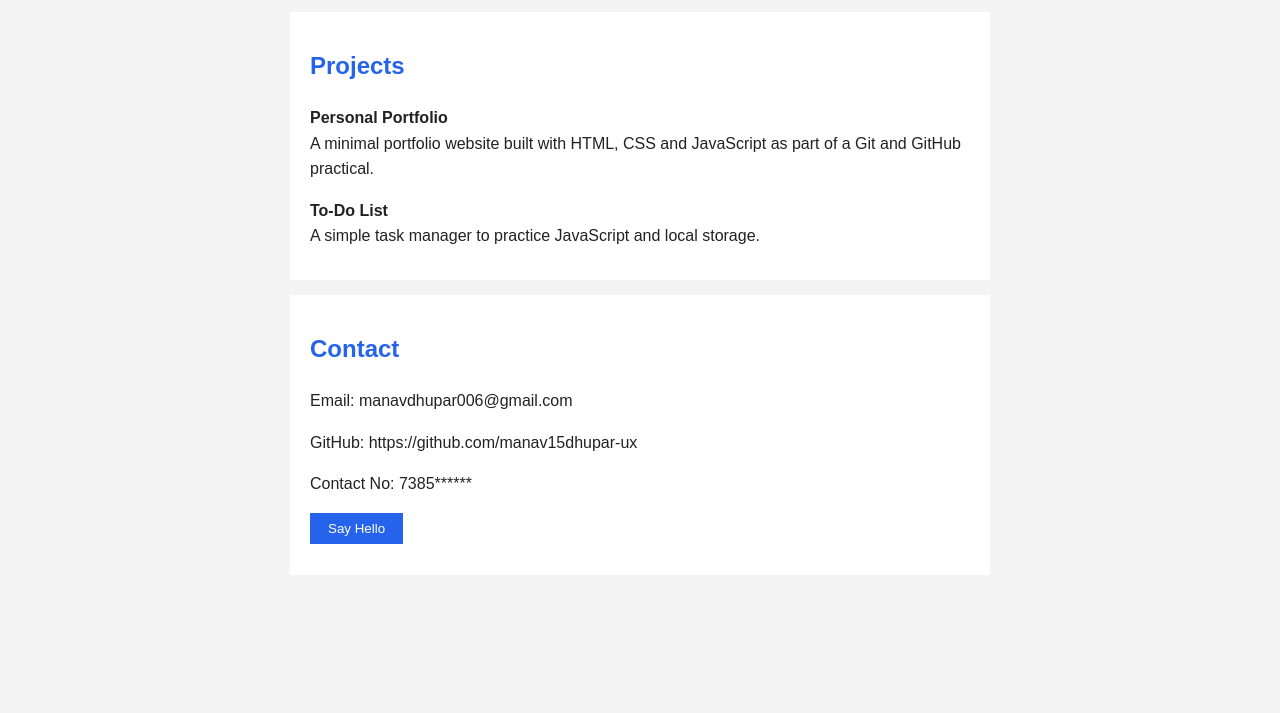
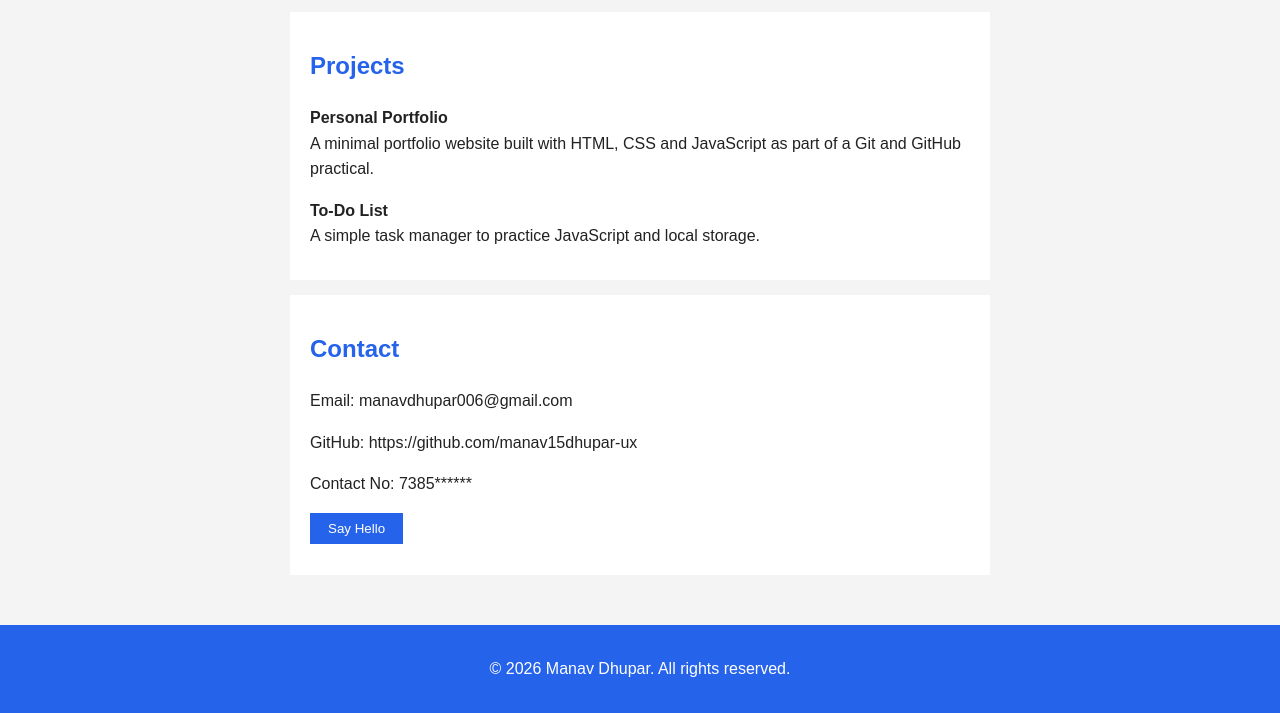
Before and after one commit to manav15dhupar-ux/GitHub-practical-test, a plain HTML site: page index.html in a window 1280 px wide. Shown: the part 976-1689 px from the top of the page. Before the commit the page ends 1581 px from the top, so only its background shows below. Drawn offline with Linux system fonts and the light colour scheme.

Commit message:
Add footer to portfolio

```diff
--- a/index.html
+++ b/index.html
@@ -75,6 +75,10 @@
     </section>
   </main>
 
+  <footer>
+    <p>&copy; 2026 Manav Dhupar. All rights reserved.</p>
+  </footer>
+
   <script src="script.js"></script>
 </body>
 </html>
--- a/style.css
+++ b/style.css
@@ -75,3 +75,11 @@ nav a {
 nav a:hover {
   text-decoration: underline;
 }
+
+footer {
+  text-align: center;
+  padding: 15px;
+  margin-top: 20px;
+  background: #2563eb;
+  color: white;
+}
```
